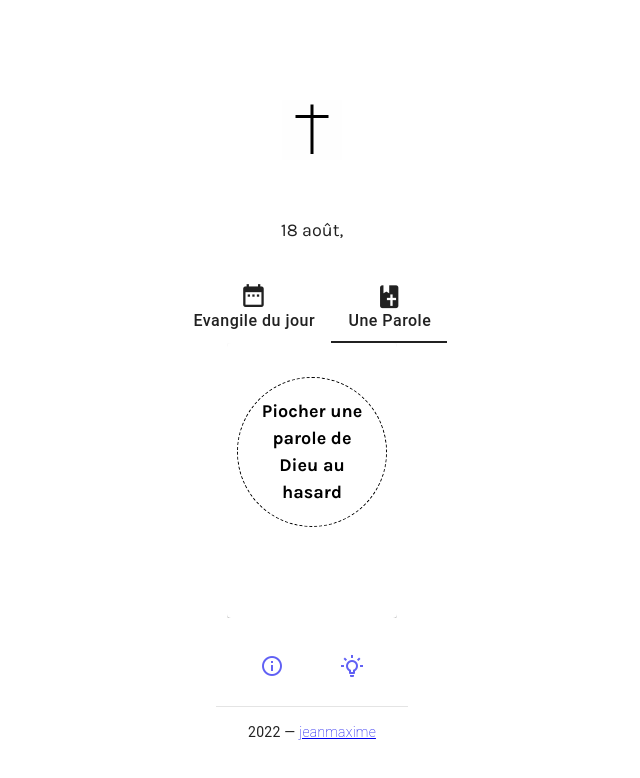
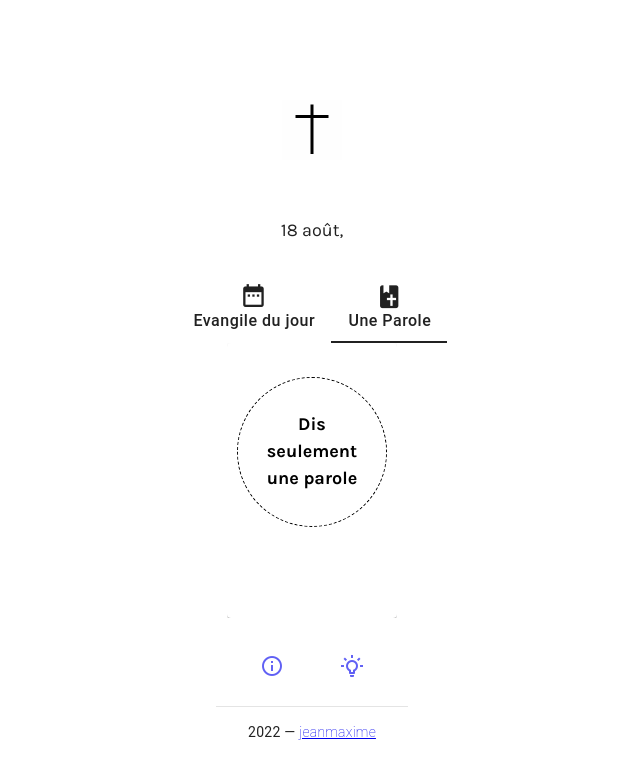
Before and after one commit to jmcob/uneparole.love, a Vue app: page / in a window 1280 px wide. Shown: the top 778 px of the page, without its empty margins (328-968 px from the left). Built offline with nearby package versions, Linux system fonts and the light colour scheme; no server answers; a web font is replaced by a local one.

Commit message:
titre du bouton

```diff
--- a/src/components/BlueButton.vue
+++ b/src/components/BlueButton.vue
@@ -7,10 +7,10 @@
         :style="{ animationName: 'spin' }"
         class="button"
       >
-        Piocher une parole de Dieu au hasard
+        Dis seulement une parole
       </button>
       <button v-else @click="loadWord()" class="button">
-        Piocher une parole de Dieu au hasard
+        Dis seulement une parole
       </button>
     </h1>
   </div>
```
